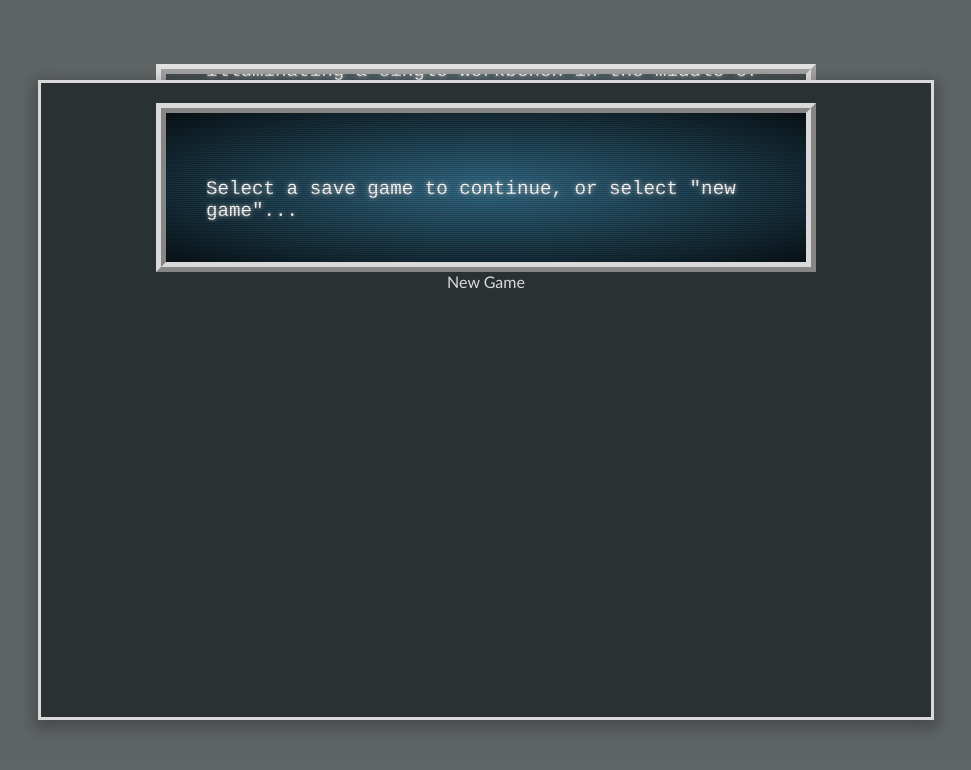
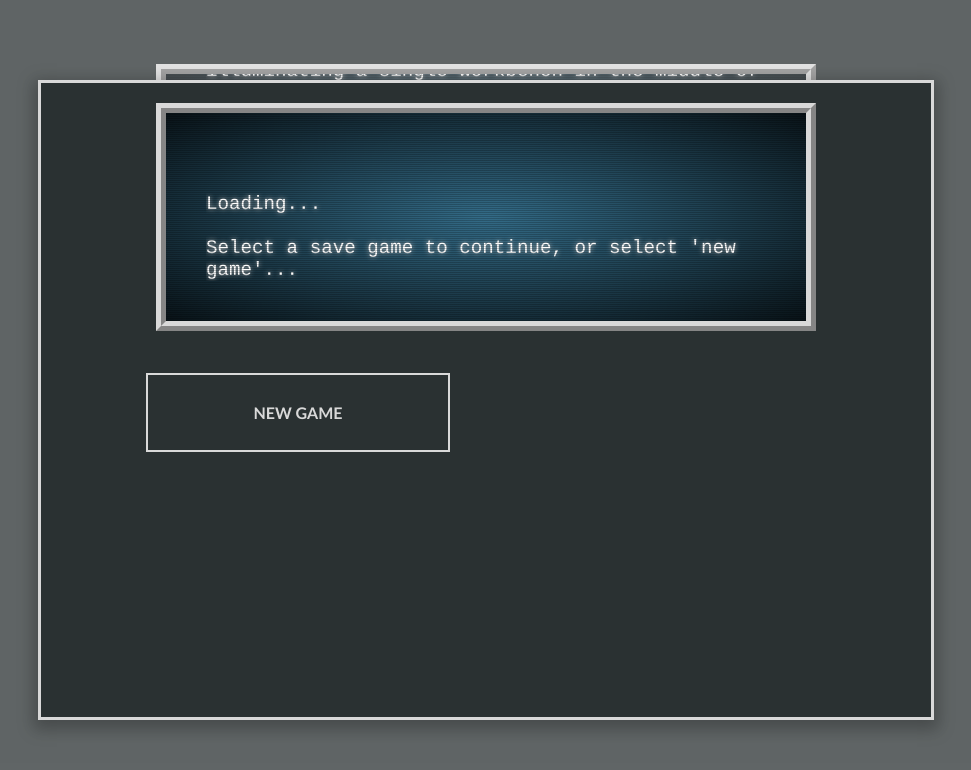
Before and after one commit to T-Nawrocki/an_abandoned_factory, a React (Create React App) app in the folder client/: page / in a window 1280 px wide. Shown: the top 770 px of the page, without its empty margins (154-1125 px from the left). Built offline with nearby package versions, Linux system fonts and the light colour scheme; no server answers.

Commit message:
select save game modal progress, including request to server

```diff
--- a/client/src/components/SaveSelectionModal.jsx
+++ b/client/src/components/SaveSelectionModal.jsx
@@ -1,4 +1,4 @@
-import React, {useState} from 'react';
+import React, {useState, useEffect} from 'react';
 import Modal from 'react-modal';
 import '../styles/SaveSelectionModal.scss';
 
@@ -7,6 +7,8 @@ Modal.setAppElement("#root");
 const SaveSelectionModal = (props) => {
 
   const [modalIsOpen, setIsOpen] = useState(true);
+  const [saveGamesRetrieved, setSaveGamesRetrieved] = useState(false);
+  const [saveGames, setSaveGames] = useState(null);
 
   const openModal = () => setIsOpen(true);
   const closeModal = () => setIsOpen(false);
@@ -14,7 +16,27 @@ const SaveSelectionModal = (props) => {
   const selectSaveSlot = (e) => {
     props.selectSaveSlot(e.target.data)
     closeModal();
-  }
+  };
+
+  const saveGameNodes = () => {
+    return saveGames.forEach(saveGame => {
+      return (
+        <div className="save-slot-list-item"
+             data={saveGame}
+             onClick={selectSaveSlot}>
+          {saveGame.name}
+        </div>
+      )
+    });
+  };
+
+
+  useEffect(() => {
+    fetch("/api/save-games")
+      .then(res => res.json())
+      .then(data => setSaveGames(data))
+      .then(setSaveGamesRetrieved(true));
+  }, []);
 
   return (
     <Modal
@@ -25,19 +47,27 @@ const SaveSelectionModal = (props) => {
 
       <div className="story-display">
         <div className="story-display-text">
-          Select a save game to continue, or select "new game"...
+          Loading...
+          { saveGamesRetrieved &&
+            "\n\nSelect a save game to continue, or select 'new game'..."
+          }
         </div>
       </div>
 
+      { saveGamesRetrieved &&
         <div className="save-slot-list">
 
-        <div className="save-slot-list-item"
+          <div id="new-game-button"
+               className="save-slot-list-item"
                data={{}}
                onClick={selectSaveSlot}>
             New Game
           </div>
 
+          {saveGameNodes}
+
         </div>
+      }
     </Modal>
   );
 }
--- a/client/src/containers/Game.jsx
+++ b/client/src/containers/Game.jsx
@@ -9,8 +9,6 @@ import { storyStages } from '../data/StoryStages'
 import { storyText } from '../data/StoryText'
 
 const Game = (props) => {
-
-  const saveSlot = props.data ? props.data.saveSlot : null;
 
   const winGame = props.winGame; // destructuring for use in useEffect
 
--- a/client/src/styles/SaveSelectionModal.scss
+++ b/client/src/styles/SaveSelectionModal.scss
@@ -21,7 +21,39 @@
   .story-display {
     // justify-self: center;
     align-self: center;
-    height: 25%;
+    height: 35%;
+  }
+
+  .save-slot-list {
+    display: flex;
+    margin: 5% 10%;
+
+    .save-slot-list-item {
+      display: inline-flex;
+      height: 75px;
+      width: 300px;
+      border: 2px solid colours.$light;
+      cursor: pointer;
+      transition: all .25s ease-out;
+
+      &:hover {
+        background-color: colours.$light;
+        color: colours.$dark;
+      }
+
+      &:active {
+        background-color: colours.$dark;
+        color: colours.$light;
+        transition: none;
+      }
+    }
+
+    #new-game-button {
+      font-weight: bold;
+      align-items: center;
+      justify-content: space-around;
+      text-transform: uppercase;
+    }
   }
 
 }
--- a/client/src/styles/ShopItem.scss
+++ b/client/src/styles/ShopItem.scss
@@ -18,7 +18,7 @@
   text-transform: uppercase;
   font-weight: bold;
   cursor: pointer;
-  transition: all .45s ease-Out;
+  transition: all .45s ease-out;
 
 
   &:hover {
```
Lines whose indentation alone changed are shown as unchanged.
